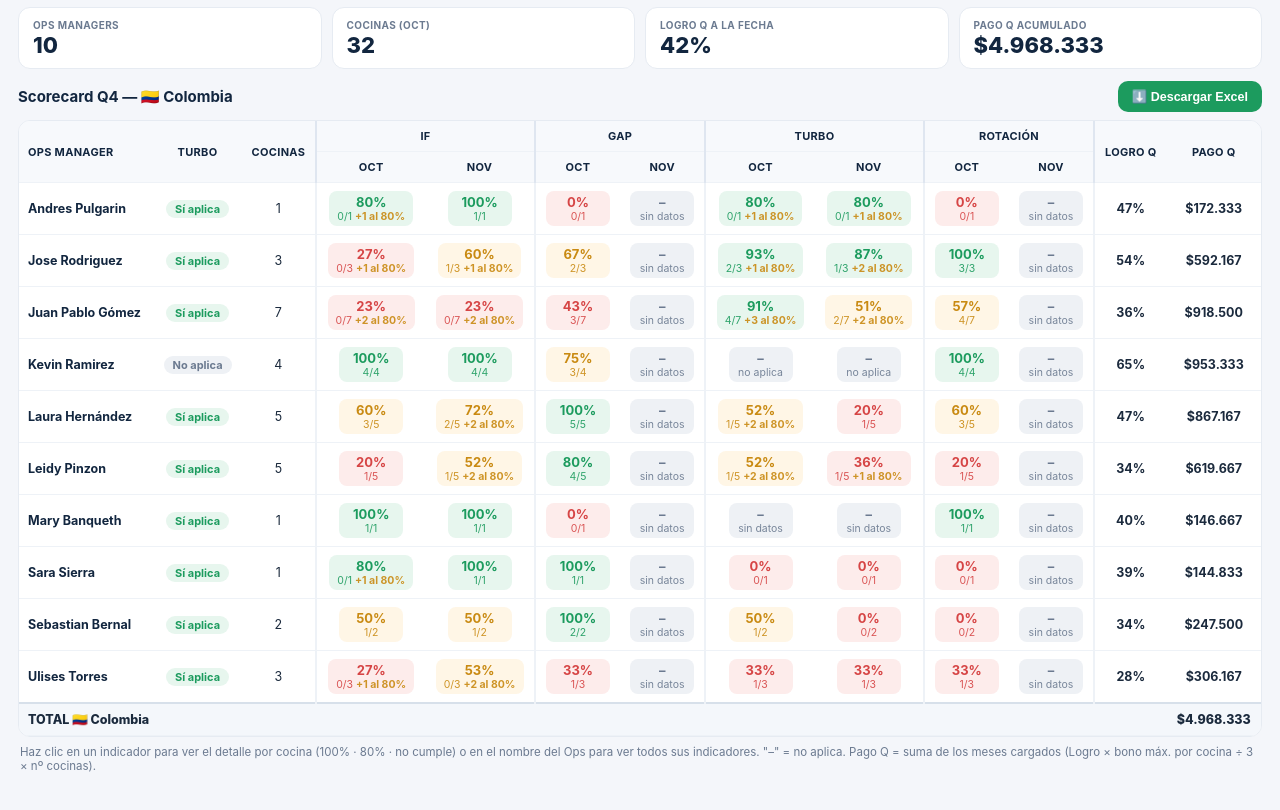
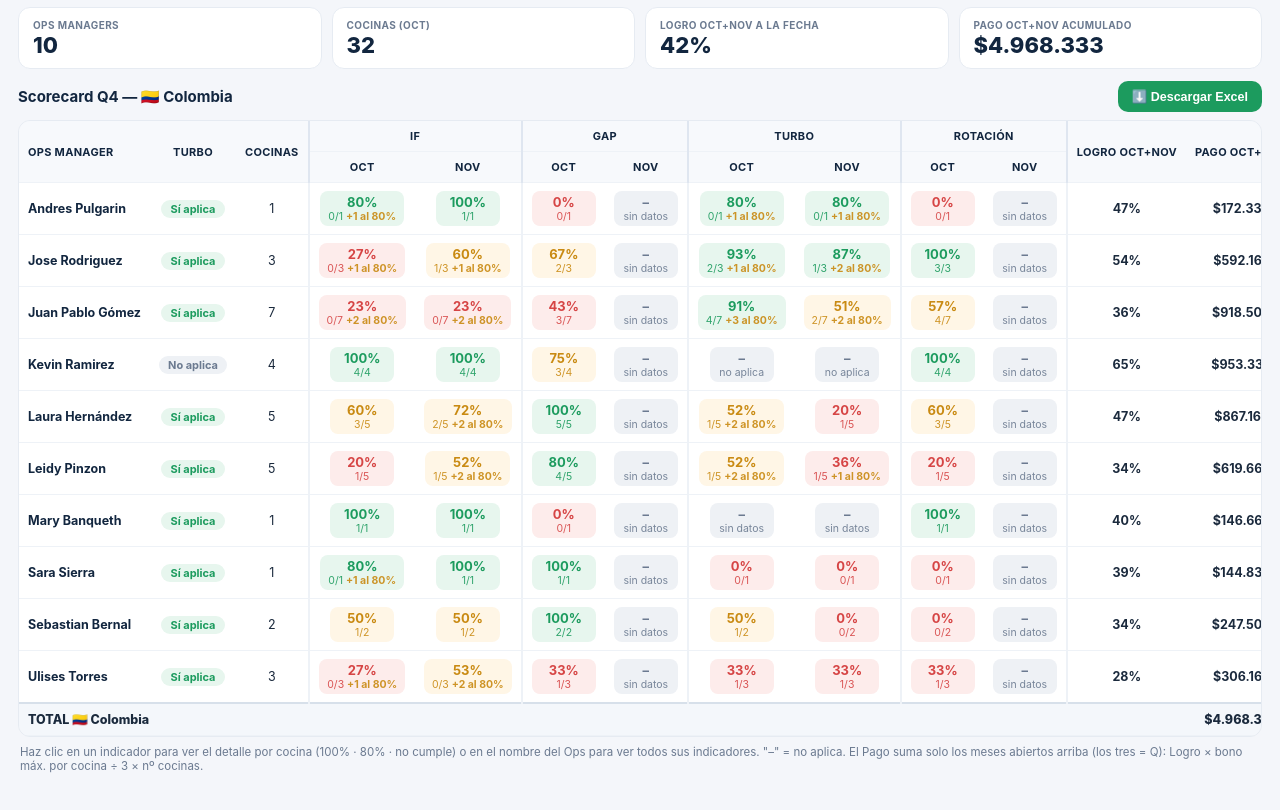
Before and after one commit to melaniebeezzy-fdgy/onepager, a website: page bonos-ops.html in a window 1280 px wide. Shown: the part 808-1618 px from the top of the page. Drawn offline with Linux system fonts and the light colour scheme.

Commit message:
Bono Ops: totales de Logro y Pago suman solo los meses seleccionados

```diff
--- a/bonos-ops.html
+++ b/bonos-ops.html
@@ -109,7 +109,7 @@ tr.tot td{font-weight:800;background:#f4f7fb;border-top:2px solid #d7e0ea}
   <div class="cards" id="cards"></div>
   <div class="bar"><h2 id="ttl"></h2><button class="btn" onclick="exportX()">⬇️ Descargar Excel</button></div>
   <div class="tablewrap"><table class="main" id="tbl"></table></div>
-  <p class="hint">Haz clic en un indicador para ver el detalle por cocina (100% · 80% · no cumple) o en el nombre del Ops para ver todos sus indicadores. "–" = no aplica. Pago Q = suma de los meses cargados (Logro × bono máx. por cocina ÷ 3 × nº cocinas).</p>
+  <p class="hint">Haz clic en un indicador para ver el detalle por cocina (100% · 80% · no cumple) o en el nombre del Ops para ver todos sus indicadores. "–" = no aplica. El Pago suma solo los meses abiertos arriba (los tres = Q): Logro × bono máx. por cocina ÷ 3 × nº cocinas.</p>
 </div>
 
 <div class="ov" id="ov" onclick="if(event.target===this)closeM()"><div class="modal" id="modal"></div></div>
@@ -155,7 +155,8 @@ function monthRes(o,m){
   ['if','gap','tb','rot'].forEach(function(i){if(!applies(o,i))return;a[i]=agg(o,m,i);var wk=(i==='tb')?'tb':i;lg+=a[i].pct*(w[wk]||0)/100;});
   var N=o.ks[m].length;return {a:a,logro:lg,pago:lg*o.monto/3*N,max:o.monto/3*N,N:N};
 }
-function qRes(o){var pago=0,max=0;[10,11,12].forEach(function(m){var r=monthRes(o,m);if(r){pago+=r.pago;max+=r.max;}});return {pago:pago,max:max,logro:max?pago/max:0};}
+function qLabel(vm){return vm.length===3?'Q':(vm.length===0?'selección':vm.map(function(m){return MS[m];}).join('+'));}
+function qRes(o,ms){var pago=0,max=0;(ms||[10,11,12]).forEach(function(m){var r=monthRes(o,m);if(r){pago+=r.pago;max+=r.max;}});return {pago:pago,max:max,logro:max?pago/max:0};}
 
 /* ---------- fecha / estado de meses ---------- */
 function mstatus(m){
@@ -183,18 +184,18 @@ function render(){
   document.getElementById('chips').innerHTML=[10,11,12].map(function(m){var s=mstatus(m);
     return '<div class="mchip'+(OPEN[m]?' open':'')+'" onclick="toggleM('+m+')"><span class="dot '+s.c+'"></span>'+MN[m]+'<small>'+s.t+' '+(OPEN[m]?'▾':'▸')+'</small></div>';}).join('');
   var rows=PL.ops.map(function(o,i){return {o:o,i:i};}).filter(function(x){return x.o.c===sel;});
-  var tp=0,tm=0;rows.forEach(function(x){var q=qRes(x.o);tp+=q.pago;tm+=q.max;});
+  var vm=visMonths(),QL=qLabel(vm);var tp=0,tm=0;rows.forEach(function(x){var q=qRes(x.o,vm);tp+=q.pago;tm+=q.max;});
   var avg=tm?Math.round(tp/tm*100):0;
-  document.getElementById('cards').innerHTML=[['Ops Managers',rows.length],['Cocinas (oct)',rows.reduce(function(s,x){return s+x.o.ks['10'].length;},0)],['Logro Q a la fecha',avg+'%'],['Pago Q acumulado',money(sel,tp)]]
+  document.getElementById('cards').innerHTML=[['Ops Managers',rows.length],['Cocinas (oct)',rows.reduce(function(s,x){return s+x.o.ks['10'].length;},0)],['Logro '+QL+' a la fecha',avg+'%'],['Pago '+QL+' acumulado',money(sel,tp)]]
     .map(function(x){return '<div class="card"><div class="lbl">'+x[0]+'</div><div class="val">'+x[1]+'</div></div>';}).join('');
   document.getElementById('ttl').textContent='Scorecard Q4 — '+NAME[sel];
-  var vm=visMonths(),inds=indList(),isCol=(sel==='COL');
+  var inds=indList(),isCol=(sel==='COL');
   var h1='<tr><th class="l" rowspan="2">Ops Manager</th>'+(isCol?'<th rowspan="2">Turbo</th>':'')+'<th rowspan="2">Cocinas</th>';
   inds.forEach(function(i){h1+='<th class="grp" colspan="'+Math.max(vm.length,1)+'">'+IND[i].n+'</th>';});
-  h1+='<th class="grp" rowspan="2">Logro Q</th><th rowspan="2">Pago Q</th></tr><tr>';
+  h1+='<th class="grp" rowspan="2">Logro '+QL+'</th><th rowspan="2">Pago '+QL+'</th></tr><tr>';
   inds.forEach(function(i){if(!vm.length)h1+='<th class="grp">–</th>';else vm.forEach(function(m,k){h1+='<th'+(k===0?' class="grp"':'')+'>'+MS[m]+'</th>';});});
   h1+='</tr>';
-  var body=rows.map(function(x){var o=x.o,q=qRes(o);
+  var body=rows.map(function(x){var o=x.o,q=qRes(o,vm);
     var t='<tr><td class="l opsn" onclick="opsDetail('+x.i+')">'+o.ops+'</td>'+(isCol?'<td><span class="'+(o.turbo?'yes':'no')+'">'+(o.turbo?'Sí aplica':'No aplica')+'</span></td>':'')+'<td>'+o.ks['10'].length+'</td>';
     inds.forEach(function(i){if(!vm.length)t+='<td class="grp">–</td>';else vm.forEach(function(m,k){t+='<td'+(k===0?' class="grp"':'')+'>'+cell(x.i,o,i,m)+'</td>';});});
     t+='<td class="grp"><b>'+Math.round(q.logro*100)+'%</b></td><td><b>'+money(sel,q.pago)+'</b></td></tr>';return t;}).join('');
```
